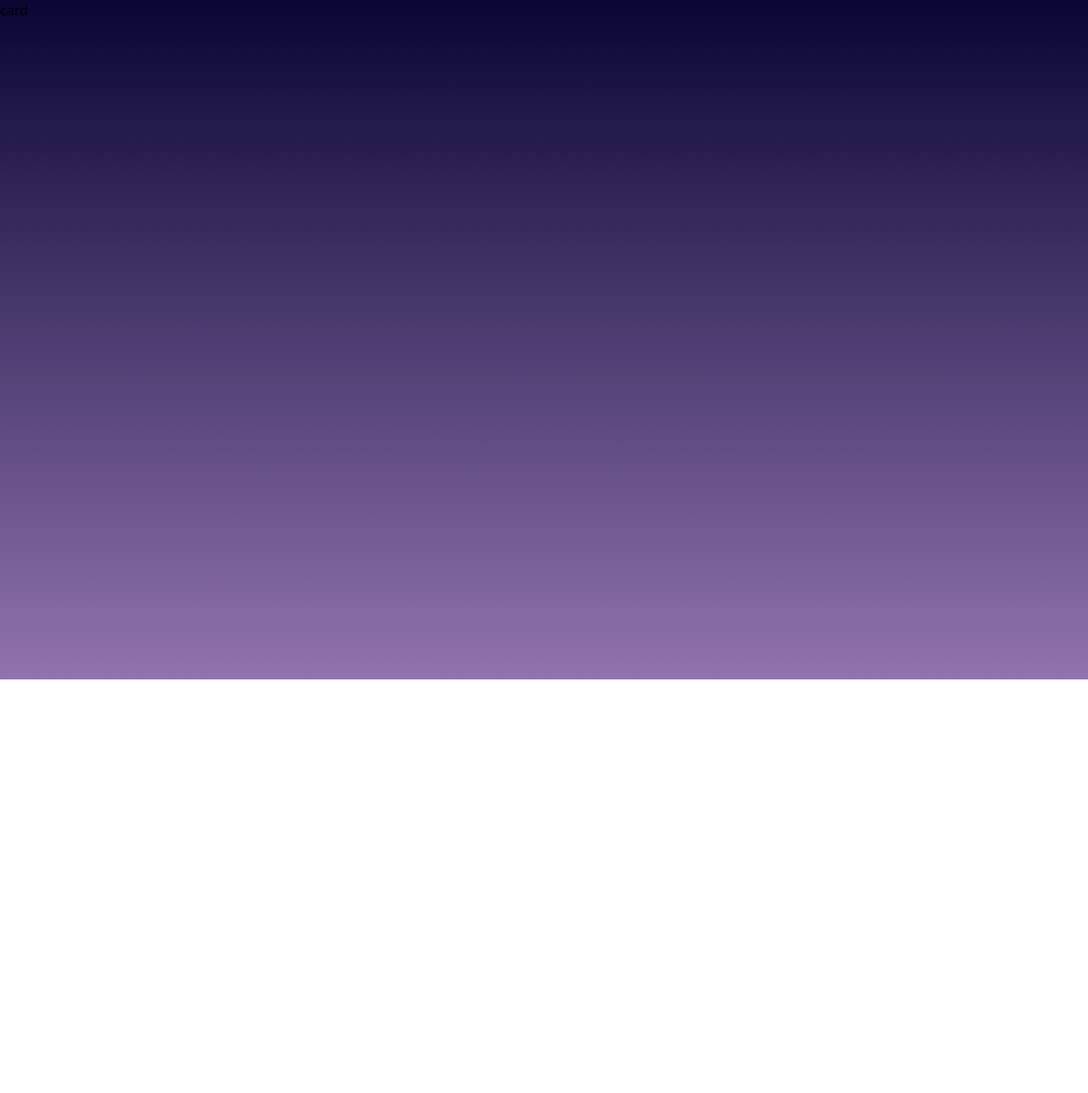
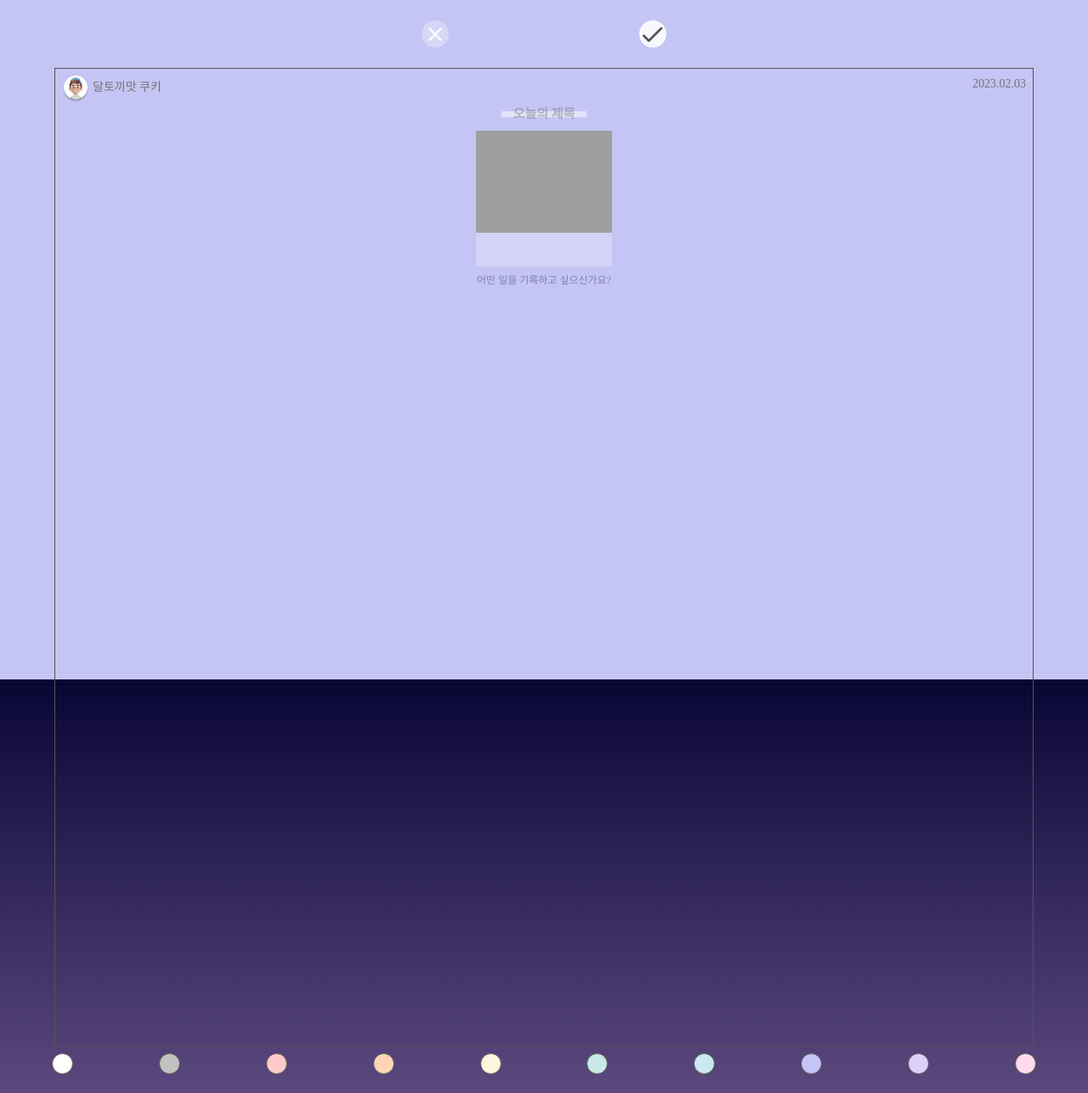
Before and after one commit to wjdgusaho/Damda, a React (Create React App) app in the folder frontend/client/: page /card in a window 1280 px wide. Shown: the top 1287 px of the page at 85% size. Before the commit the page ends 800 px from the top, so only its background shows below. Built offline with nearby package versions, Linux system fonts and the light colour scheme; grey boxes are pictures that could not be loaded; a web font is replaced by a local one.

Commit message:
feat. card작성페이지 틀 구현

```diff
--- a/frontend/client/src/components/Card.tsx
+++ b/frontend/client/src/components/Card.tsx
@@ -1,11 +1,208 @@
-import React from 'react'
+import React, { useState } from "react"
+import { styled } from "styled-components"
 
 const Card = function () {
-    return (
-        <div>
-            card
+  const [inputValue, setInputValue] = useState("")
+  const [bgcolor, setBgcolor] = useState("#C4C5F4")
+  const [font, setFont] = useState("pretendard")
+
+  const handleChange = (e: { target: { value: any } }) => {
+    const value = e.target.value
+    setInputValue(value)
+  }
+  const bgColorChange = (color: string) => {
+    const value = color
+    setBgcolor(value)
+  }
+
+  const handleFontChange = (event: React.ChangeEvent<HTMLSelectElement>) => {
+    const selectedFont = event.target.value
+    setFont(selectedFont)
+  }
+
+  const bgColorList = [
+    "white",
+    "#C1C1C1",
+    "#FFCACA",
+    "#FED5B9",
+    "#FDF5DD",
+    "#CAE8E5",
+    "#CBEAEF",
+    "#C4C5F4",
+    "#DDCFFC",
+    "#FFDBED",
+  ]
+
+  const inputWidth =
+    inputValue.length <= 5 ? "100px" : `${inputValue.length * 10 + 100}px`
+
+  return (
+    <BackGround bgColor={bgcolor}>
+      <div className="m-auto pt-6 h-14 flex w-72 justify-between">
+        <img src="/assets/icons/button_x.png" alt="X" />
+        <img src="/assets/icons/button_check.png" alt="체크" />
+      </div>
+      <CardContainer className="mt-6 m-auto overflow-hidden">
+        <div className="flex justify-between p-2 text-sm">
+          <div className="flex">
+            <img
+              className="w-8 mr-1"
+              src="/assets/icons/profile_1.png"
+              alt="프로필사진"
+            />
+            <span className="mt-1 font-light text-neutral-500">
+              <Text font={font}>달토끼맛 쿠키</Text>
+            </span>
+          </div>
+          <div className="font-light text-neutral-500">
+            <Text font={font}>2023.02.03</Text>
+          </div>
         </div>
-    )
+        <div className="text-center -mt-2">
+          <Title
+            className="w-fit bg-white bg-opacity-0 text-center"
+            type="text"
+            value={inputValue}
+            onChange={handleChange}
+            placeholder={inputValue ? "" : "오늘의 제목"}
+            width={inputWidth}
+            font={font}
+          />
+          <TitleBG width={inputWidth} className="m-auto"></TitleBG>
+        </div>
+        <div className="w-40 h-40 m-auto mt-4 bg-white bg-opacity-25">
+          <img src="/assets/Astronaut-4.png" alt="사진" />
+        </div>
+        <div className="text-center">
+          <Content
+            className="bg-white bg-opacity-0 !text-xs mt-2"
+            placeholder="어떤 일을 기록하고 싶으신가요?"
+            rows={5}
+            maxLength={150}
+            font={font}
+          ></Content>
+        </div>
+      </CardContainer>
+      <div className="flex justify-between p-2 w-11/12 m-auto">
+        {bgColorList.map((color) => (
+          <ColorPicker
+            color={color}
+            onClick={() => bgColorChange(color)}
+          ></ColorPicker>
+        ))}
+      </div>
+      <div className="mt-2 flex items-center justify-center">
+        <FontSelect font={font} name="font" id="" onChange={handleFontChange}>
+          <Option font="pretendard" value="pretendard">
+            pretendard
+          </Option>
+          <Option font="PyeongChangPeaceBold" value="PyeongChangPeaceBold">
+            평창평화체
+          </Option>
+          <Option font="PyeongChangPeace" value="PyeongChangPeace">
+            평창평화체2
+          </Option>
+        </FontSelect>
+      </div>
+    </BackGround>
+  )
 }
 
+interface BackGroundProps {
+  bgColor: string
+}
+
+const BackGround = styled.div<BackGroundProps>`
+  background-color: ${(props) => props.bgColor};
+  width: 100vw;
+  height: 100vh;
+`
+
+const CardContainer = styled.div`
+  border: 1px solid #545454;
+  width: 90vw;
+  height: 90vw;
+`
+
+interface TitleProps {
+  width: string
+  color?: string
+  font?: string
+}
+
+const Title = styled.input<TitleProps>`
+  color: #00000089;
+  width: ${(props) => props.width};
+  outline: none;
+  font-family: ${(props) => props.font};
+  font-weight: 700;
+  font-size: 15px;
+
+  &::placeholder {
+    color: #80808081;
+  }
+`
+const TitleBG = styled.div<TitleProps>`
+  width: ${(props) => props.width};
+  background-color: #ffffff7c;
+  height: 7px;
+  margin-top: -15px;
+`
+interface ContentProps {
+  font?: string
+}
+const Content = styled.textarea<ContentProps>`
+  color: #00000099;
+  outline: none;
+  font-family: ${(props) => props.font};
+  font-weight: 300;
+  font-size: 10px;
+  text-align: center;
+  width: 80%;
+  height: 100px;
+  resize: none;
+  &::placeholder {
+    color: #00000057;
+  }
+`
+
+interface ColorProps {
+  color?: string
+}
+const ColorPicker = styled.div<ColorProps>`
+  width: 25px;
+  height: 25px;
+  background-color: ${(props) => props.color};
+  border-radius: 20px;
+  border: 1px solid #545454;
+`
+
+interface FontProps {
+  font?: string
+}
+
+const FontSelect = styled.select<FontProps>`
+  width: 70%;
+  padding: 3px;
+  font-family: ${(props) => props.font};
+  background: url("assets/icons/selectArrow.png") no-repeat 95% 50%;
+  background-size: 13px;
+  border-radius: 0px;
+  -webkit-appearance: none;
+  -moz-appearance: none;
+  appearance: none;
+  border-bottom: 2px solid #545454;
+  outline: none;
+`
+
+const Option = styled.option<FontProps>`
+  background-color: ${(props) => (props.selected ? "#FFCACA" : "white")};
+  color: ${(props) => (props.selected ? "white" : "#545454")};
+  font-family: ${(props) => props.font};
+`
+
+const Text = styled.div<FontProps>`
+  font-family: ${(props) => props.font};
+`
+
 export default Card
--- a/frontend/client/src/components/ShopPage.tsx
+++ b/frontend/client/src/components/ShopPage.tsx
@@ -1,11 +1,9 @@
 import React, { useState, useRef, useEffect } from "react"
 import { SubHeader } from "./inc/SubHeader"
 import { styled, css } from "styled-components"
-import { NavLink, Navigate, Outlet } from "react-router-dom"
 import Modal from "react-modal"
 import axios, { Axios } from "axios"
 import { serverUrl, reqUrl } from "../urls"
-import { getCookieToken } from "../store/Cookie"
 import { RootState } from "../store/Store"
 import { useSelector } from "react-redux"
 
@@ -38,7 +36,6 @@ interface decoItemType {
 
 export const ShopPage = function () {
   const token = useSelector((state: RootState) => state.authToken.accessToken)
-  const [loading, setLoading] = useState(true)
   const [themeList, setThemeList] = useState<themeType[]>([])
   const [capsuleItemList, setCapsuleItemList] = useState<capsuleItemType[]>([])
   const [decoItemList, setDecoItemList] = useState<decoItemType[]>([])
@@ -49,13 +46,9 @@ export const ShopPage = function () {
     console.log("token", token)
     const fetchData = async () => {
       try {
-        // const userNo = 1
         const response = await axios.get(serverUrl + "shop/list", {
           headers: {
             Authorization: "Bearer " + token,
-          },
-          params: {
-            // userNo,
           },
         })
         setThemeList(response.data.data.themeList)
--- a/frontend/client/tailwind.config.js
+++ b/frontend/client/tailwind.config.js
@@ -1,35 +1,38 @@
 /** @type {import('tailwindcss').Config} */
 module.exports = {
-    content: ['./src/**/*.{js,jsx,ts,tsx}'],
+  content: ["./src/**/*.{js,jsx,ts,tsx}"],
   theme: {
     extend: {
       colors: {
         victoria: {
-                    50: '#f3f5fb',
-                    100: '#e4e6f5',
-                    200: '#cfd4ee',
-                    300: '#aeb8e2',
-                    400: '#8793d3',
-                    500: '#6a72c7',
-                    600: '#575ab9',
-                    700: '#4e4ca9',
-                    800: '#48448d',
-                    900: '#3b396f',
-                    950: '#282645',
+          50: "#f3f5fb",
+          100: "#e4e6f5",
+          200: "#cfd4ee",
+          300: "#aeb8e2",
+          400: "#8793d3",
+          500: "#6a72c7",
+          600: "#575ab9",
+          700: "#4e4ca9",
+          800: "#48448d",
+          900: "#3b396f",
+          950: "#282645",
         },
         lilac: {
-                    50: '#fbf8fc',
-                    100: '#f6eef9',
-                    200: '#efe0f4',
-                    300: '#e2c7eb',
-                    400: '#cfa3dd',
-                    500: '#bc7fcd',
-                    600: '#a862bb',
-                    700: '#914ea2',
-                    800: '#794485',
-                    900: '#63376c',
-                    950: '#441f4c',
+          50: "#fbf8fc",
+          100: "#f6eef9",
+          200: "#efe0f4",
+          300: "#e2c7eb",
+          400: "#cfa3dd",
+          500: "#bc7fcd",
+          600: "#a862bb",
+          700: "#914ea2",
+          800: "#794485",
+          900: "#63376c",
+          950: "#441f4c",
         },
+      },
+      fontFamily: {
+        pretendard: ["pretendard"],
       },
     },
   },
```
Also changed, not shown: frontend/client/public/assets/icons/selectArrow.png (added). Lines whose indentation alone changed are shown as unchanged.
